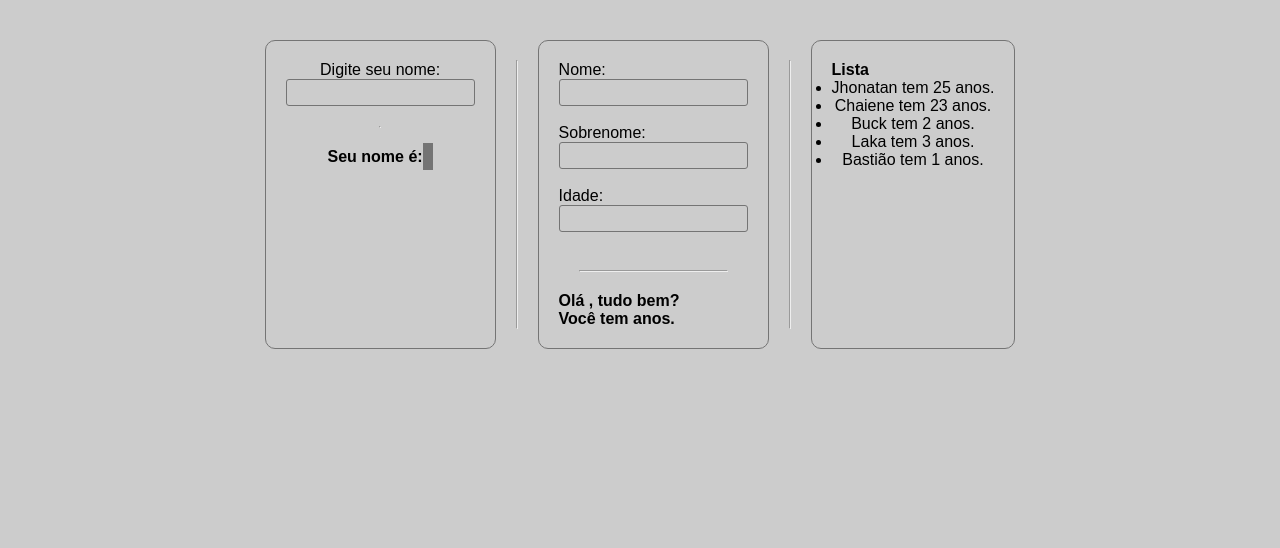
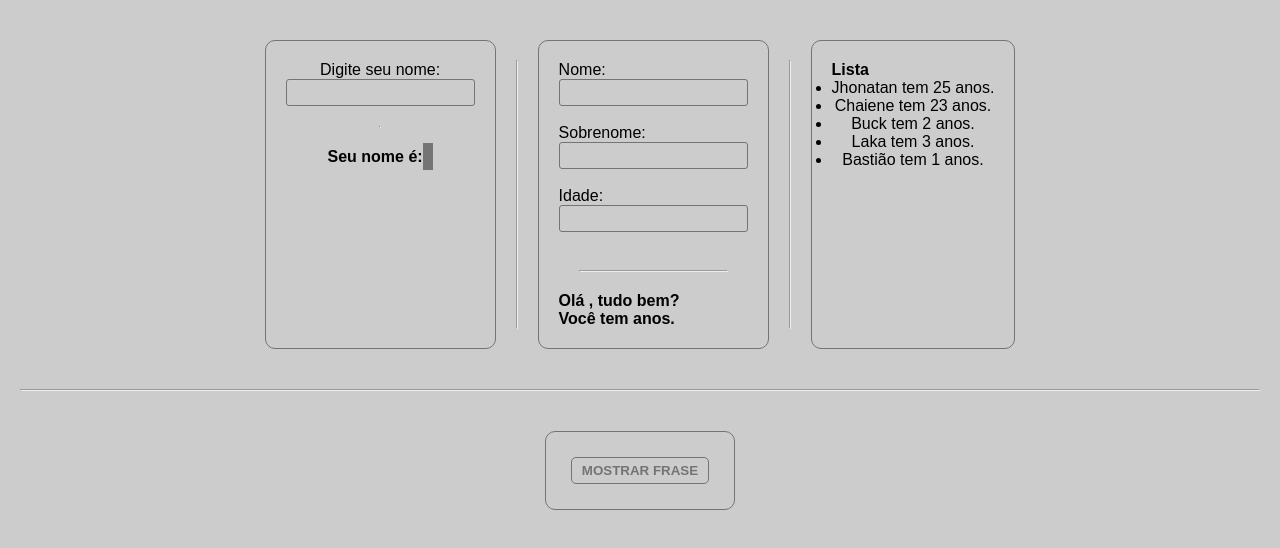
Before and after one commit to JhonatanGAlves/to-tests, a React (Create React App) app: page / in a window 1280 px wide. Shown: the top 548 px of the page. Built offline with nearby package versions, Linux system fonts and the light colour scheme.

Commit message:
component ConditionalRendering

```diff
--- a/src/App.tsx
+++ b/src/App.tsx
@@ -2,9 +2,11 @@ import React from 'react';
 import './App.css';
 import ListPerson from './components/data/ListPerson';
 import InputState, { ExerciseInputState } from './components/InputState';
+import ConditionalRendering from './components/ConditionalRendering';
 
 function App() {
   return (
+    <>
       <div className="App">
         <InputState />
         <hr />
@@ -12,6 +14,11 @@ function App() {
         <hr />
         <ListPerson />
       </div>
+      <hr />
+      <div className="App">
+        <ConditionalRendering />
+      </div>
+    </>
   );
 }
 
--- /dev/null
+++ b/src/components/ConditionalRendering.tsx
@@ -0,0 +1,52 @@
+import React, { useState } from 'react'
+import styled from 'styled-components'
+import { StyledExerciseInput } from './InputState'
+
+const ConditionalRendering = () => {
+  const [show, setShow] = useState(false)
+
+  const handleShow = (e: any) => {
+    setShow(true)
+  }
+
+  const handleHide = (e: any) => {
+    setShow(false)
+  }
+
+  return (
+    <StyledExerciseInput>
+      {show &&
+        <span>Esta frase foi exibida quando houve clique no botão abaixo!</span>
+      }
+      <StyledButton>
+        <button onClick={handleShow}>Mostrar frase</button>
+        {show &&
+          <button onClick={handleHide}>Esconder frase</button>
+        }
+      </StyledButton>
+    </StyledExerciseInput>
+  )
+}
+
+const StyledButton = styled.div`
+  display: flex;
+  justify-content: center;
+
+  button {
+    margin: 5px;
+    padding: 5px 10px;
+    border: 1px solid #747474;
+    border-radius: 5px;
+    text-transform: uppercase;
+    font-weight: 600;
+    color: #747474;
+  }
+
+  button: hover {
+    color: #FFF;
+    background-color: #747474;
+    cursor: pointer;
+  }
+`
+
+export default ConditionalRendering
```
Lines whose indentation alone changed are shown as unchanged.
